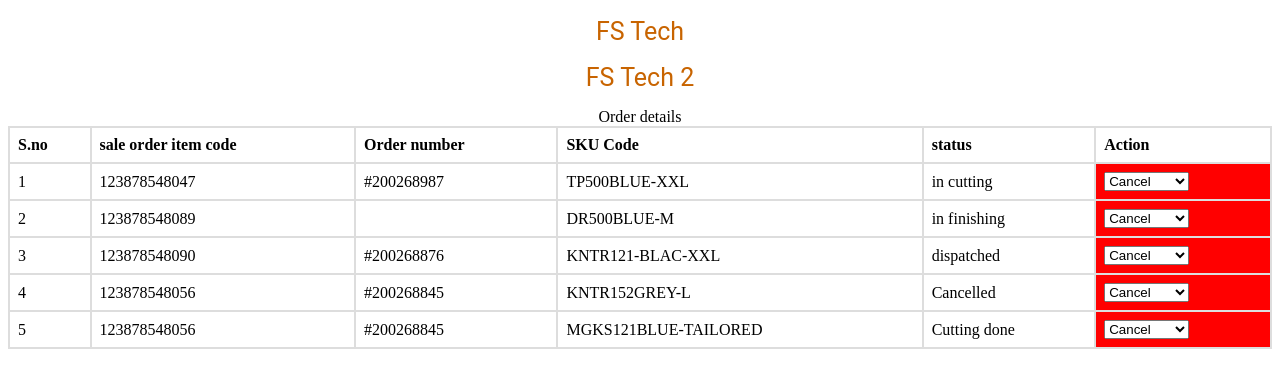
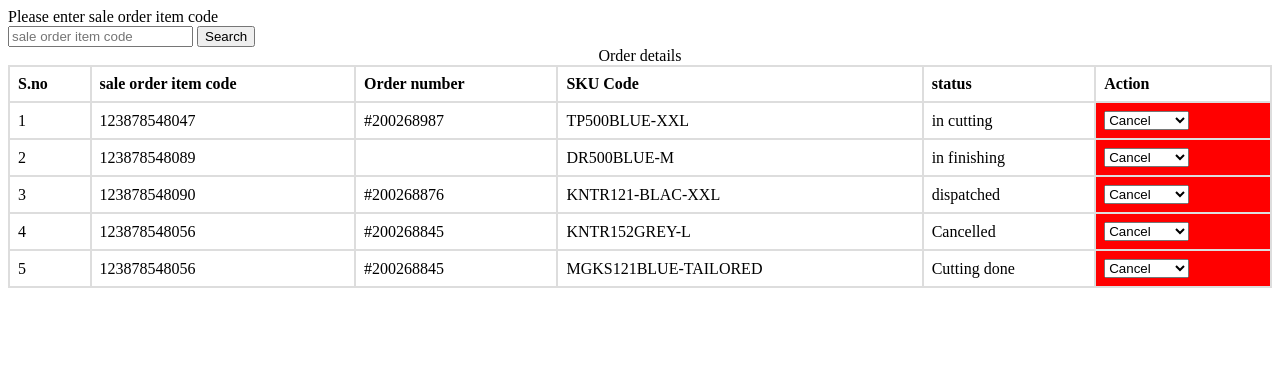
Before and after one commit to SahilGoyal9598/fs-sample-tech, a Flask app: page / in a window 1280 px wide. Shown: the top 388 px of the page. Run offline with Flask 3, Linux system fonts and the light colour scheme.

Commit message:
committed some changes

```diff
--- a/templates/home.html
+++ b/templates/home.html
@@ -1,23 +1,12 @@
 <!DOCTYPE html>
+
 <html>
   <head>
     <title>Fs Tech</title>
-    <style>
-      h1 {
-        font-size: 25px;
-        font-family: roboto;
-        font-weight: normal;
-        color: rgb(200,100,0);
-        text-align: center;
-
-      }
-    </style>
-    <body>
-      <h1>FS Tech</h1>
-      <h1>FS Tech 2</h1>
 
 
-
+    <body>
+      {% include 'nav.html' %}
 
 
       {% include 'order_template.html' %}
--- /dev/null
+++ b/templates/nav.html
@@ -0,0 +1,7 @@
+<nav class="navbar navbar-light bg-light justify-content-between">
+  <a class="navbar-brand">Please enter sale order item code</a>
+  <form class="form-inline">
+    <input class="form-control mr-sm-2" type="search" placeholder="sale order item code" aria-label="Search">
+    <button class="btn btn-outline-success my-2 my-sm-0" type="submit">Search</button>
+  </form>
+</nav>
```
